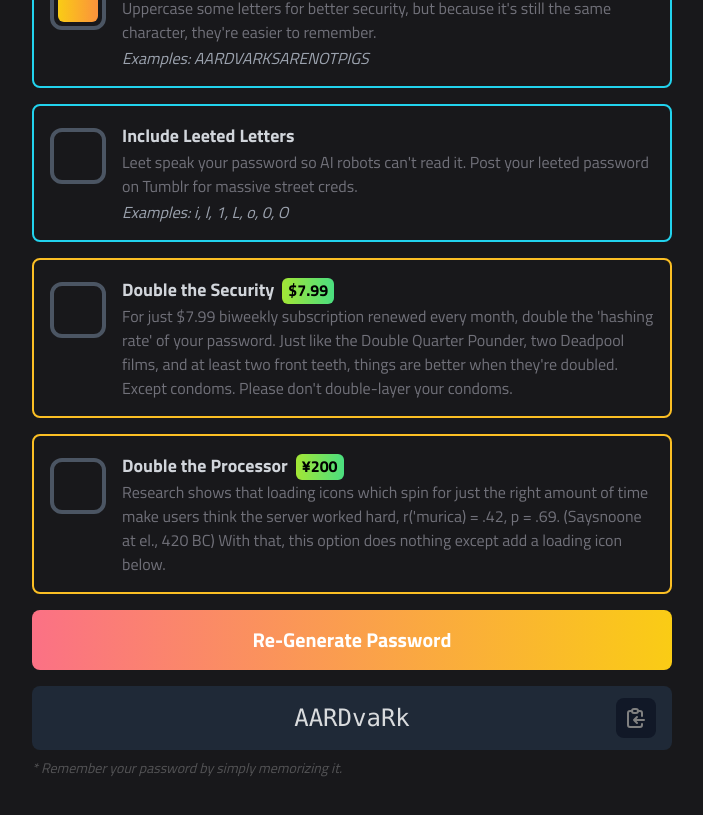
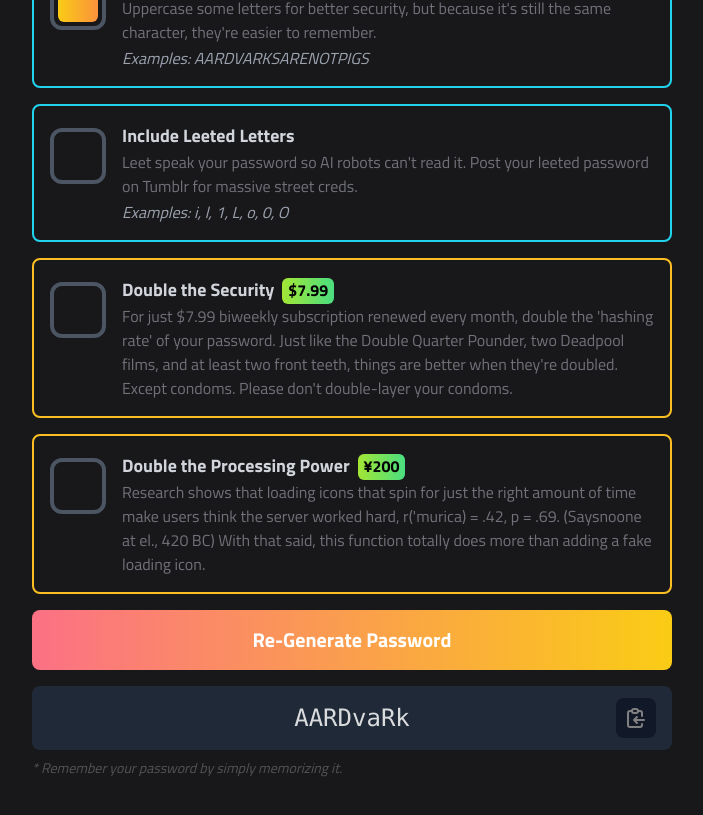
Before and after one commit to kndshein/ASSPG, a React (Create React App) app: page / in a window 1280 px wide. Shown: the part 539-1354 px from the top of the page, without its empty margins (288-991 px from the left). Built offline with nearby package versions, Linux system fonts and the light colour scheme.

Commit message:
Minor text edits + minor css edits

```diff
--- a/src/components/Checkbox.jsx
+++ b/src/components/Checkbox.jsx
@@ -45,7 +45,7 @@ export default function Checkbox({
       gradient: 'from-orange-400 to-red-400',
       textColor: 'text-orange-500',
     },
-    isAddLoading: {
+    isPowered: {
       border: 'border-fuchsia-400',
       borderHover: 'hover:border-fuchsia-400',
       gradient: 'from-fuchsia-400 to-pink-400',
--- a/src/components/FAQ.jsx
+++ b/src/components/FAQ.jsx
@@ -9,7 +9,7 @@ export default function FAQ({ question, answer }) {
     setOpen(!open);
   }
   return (
-    <li className="mb-4 px-6 py-4 rounded-md bg-gray-800">
+    <li className="mb-4 px-6 py-4 pb-5 rounded-md bg-gray-800">
       <Question question={question} open={open} handleOpen={handleOpen} />
       <Answer answer={answer} open={open} />
     </li>
--- a/src/components/PassGenerator.jsx
+++ b/src/components/PassGenerator.jsx
@@ -12,7 +12,7 @@ let colorChart = {
   isUppercased: 'rgb(250, 204, 21)',
   isLeeted: 'rgb(52, 211, 153)',
   isDoubled: 'rgb(251 146 60)',
-  isAddLoading: 'rgb(232 121 249)',
+  isPowered: 'rgb(232 121 249)',
 };
 
 export default function PassGenerator() {
@@ -22,7 +22,7 @@ export default function PassGenerator() {
     isUppercased: true,
     isLeeted: false,
     isDoubled: false,
-    isAddLoading: false,
+    isPowered: false,
   });
   const [submitGradient, setSubmitGradient] = useState({
     color: 'rgb(251, 113, 133)',
@@ -53,8 +53,8 @@ export default function PassGenerator() {
   }, [opts]);
 
   useEffect(() => {
-    opts.isAddLoading && setLoading(true);
-  }, [generatedPassword, opts.isAddLoading]);
+    opts.isPowered && setLoading(true);
+  }, [generatedPassword, opts.isPowered]);
 
   useEffect(() => {
     loading &&
@@ -71,7 +71,7 @@ export default function PassGenerator() {
     } else if (name === 'isReverseOptimized') {
       setOpts({ ...opts, isDictOptimized: !opts.isDictOptimized });
     } else {
-      if (name === 'isAddLoading' && !opts.isAddLoading) {
+      if (name === 'isPowered' && !opts.isPowered) {
         setLoading(true);
       }
       setOpts({ ...opts, [name]: !opts[name] });
@@ -156,11 +156,11 @@ export default function PassGenerator() {
       <div className="border-2 border-amber-400 p-2 m-4 mt-0 rounded-lg">
         <Checkbox
           className="border-orange-400"
-          value={opts.isAddLoading}
-          name="isAddLoading"
-          desc="Double the Processor"
+          value={opts.isPowered}
+          name="isPowered"
+          desc="Double the Processing Power"
           price="¥200"
-          long_desc="Research shows that loading icons which spin for just the right amount of time make users think the server worked hard, r('murica) = .42, p = .69. (Saysnoone at el., 420 BC) With that, this option does nothing except add a loading icon below."
+          long_desc="Research shows that loading icons that spin for just the right amount of time make users think the server worked hard, r('murica) = .42, p = .69. (Saysnoone at el., 420 BC) With that said, this function totally does more than adding a fake loading icon."
           handleOnClick={handleOnClick}
         />
       </div>
@@ -198,7 +198,7 @@ export default function PassGenerator() {
       <p className="ml-4 mt-2 text-left opacity-25 italic text-sm text-white">
         * Remember your password by simply memorizing it.
       </p>
-      {(opts.isDoubled || opts.isAddLoading) && (
+      {(opts.isDoubled || opts.isPowered) && (
         <p className="ml-4 text-left opacity-25 italic text-sm text-white">
           ** We've been told that our developers don't know how to code a
           shopping cart, so I guess it's on the house.
```
